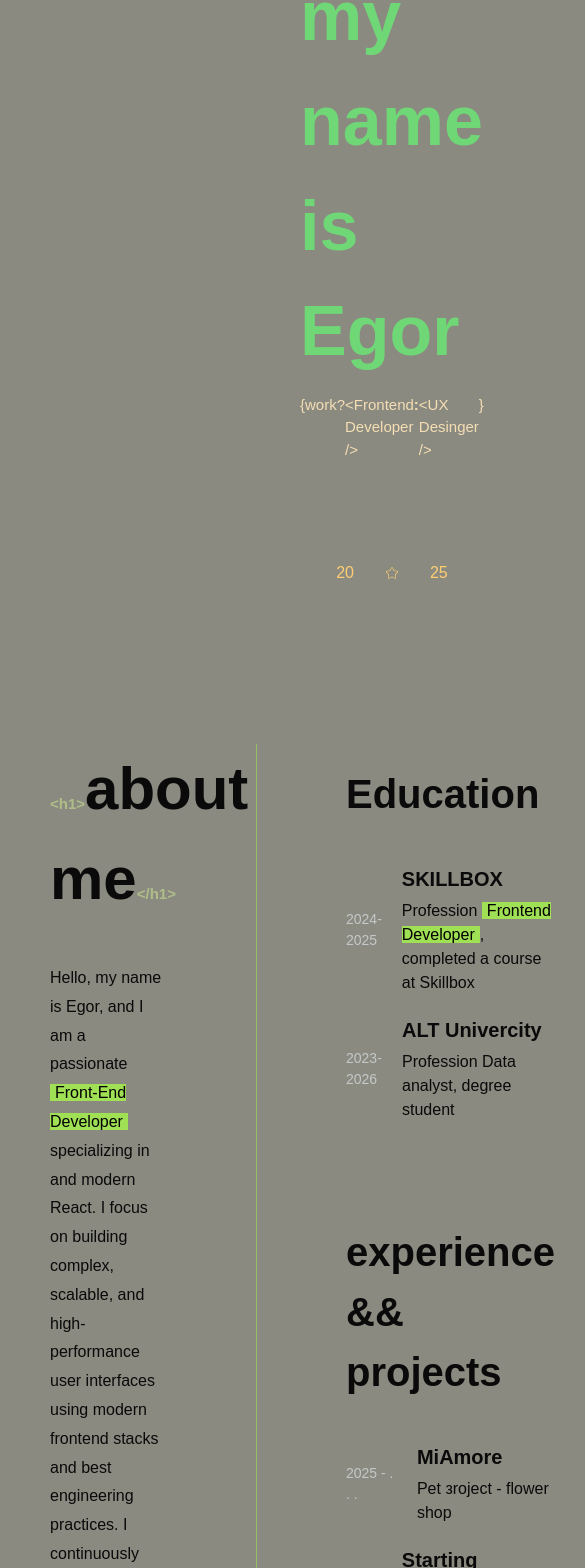
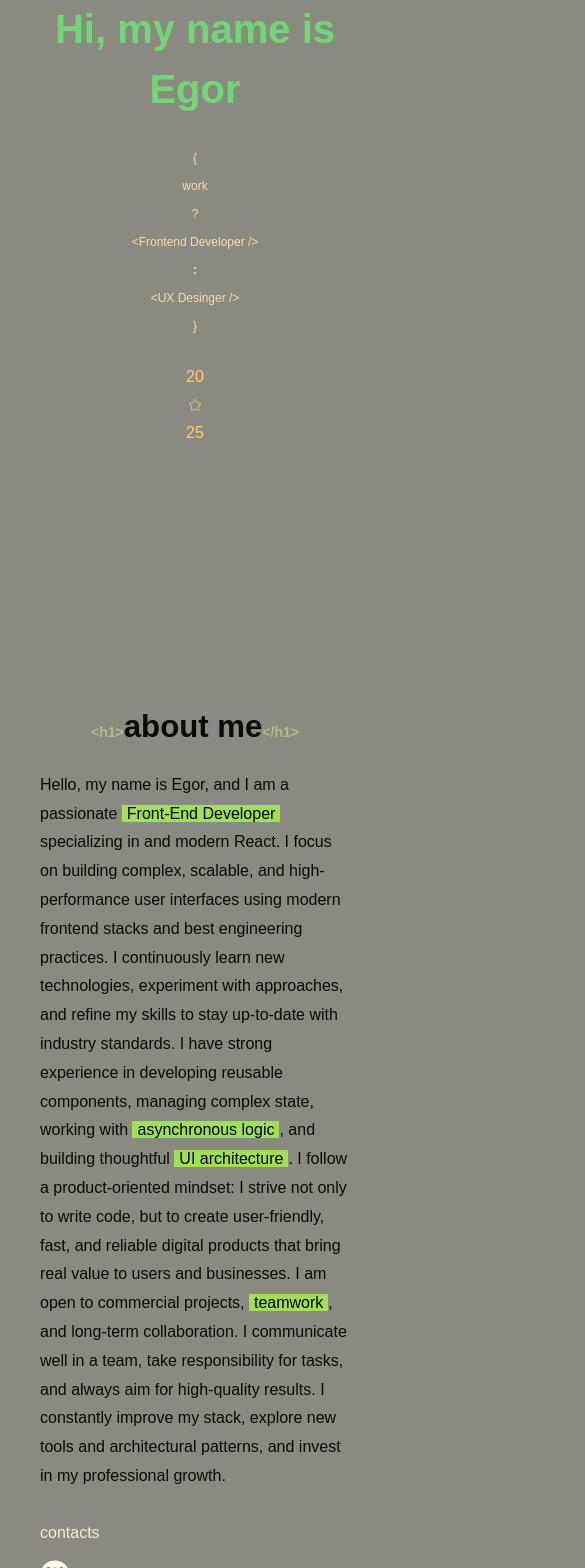
Before and after one commit to eg1oria/portfolio, a Next.js app: page / in a window 390 px wide. Shown: the part 200-1768 px from the top of the page, 585 px wide, since content can reach past the window. Built offline with nearby package versions, Linux system fonts and the light colour scheme.

Commit message:
кроссбраузерность

```diff
--- a/src/components/AboutMe/AboutMe.module.css
+++ b/src/components/AboutMe/AboutMe.module.css
@@ -2,24 +2,32 @@
   display: flex;
   flex-direction: column;
   width: 100%;
-  height: 100vh;
+  min-height: 100vh;
   position: relative;
+  padding: 20px;
+  box-sizing: border-box;
 }
 
 .title {
   font-weight: bold;
-  font-size: 60px;
-  margin: 0 0 40px 0;
+  font-size: clamp(30px, 6vw, 60px);
+  margin: 0 0 30px 0;
+  text-align: center;
 }
 
 .container {
-  padding: 100px 50px;
+  width: 100%;
+  padding: 50px 20px;
+  margin: 0 auto;
+  box-sizing: border-box;
 }
 
 .text {
   line-height: 1.8;
+  font-size: 16px;
 }
 
+/* Колонки */
 .cols {
   display: flex;
   gap: 180px;
@@ -28,31 +36,33 @@
 .leftCol {
   display: flex;
   flex-direction: column;
-  width: 40%;
+  width: 100%;
   position: relative;
 }
 
 .rightCol {
-  position: relative;
   display: flex;
   flex-direction: column;
-  gap: 80px;
+  gap: 40px;
+  width: 100%;
+  position: relative;
 }
 
 .rightCol::after {
-  height: 100%;
   content: '';
-  width: 1px;
-  background-color: #a8fd4773;
   position: absolute;
   top: 0;
   left: -90px;
+  width: 1px;
+  height: 100%;
+  background-color: #a8fd4773;
 }
 
+/* Заголовки */
 .rightTitle {
-  font-size: 40px;
+  font-size: clamp(24px, 5vw, 40px);
   font-weight: bold;
-  padding: 20px 0;
+  padding: 15px 0;
 }
 
 .green {
@@ -61,6 +71,7 @@
   padding: 0 5px;
 }
 
+/* Образование/опыт */
 .eds {
   display: flex;
   flex-direction: column;
@@ -68,13 +79,13 @@
 
 .ed {
   display: flex;
-  gap: 20px;
+  gap: 15px;
   align-items: center;
-  margin: 20px 0 0 0;
+  margin: 15px 0 0 0;
 }
 
 .edDate {
-  font-size: 14px;
+  font-size: 12px;
   color: rgba(240, 248, 255, 0.568);
 }
 
@@ -85,31 +96,95 @@
 }
 
 .edTitle {
-  font-size: 20px;
+  font-size: 18px;
   font-weight: bold;
 }
 
 .tag {
-  font-size: 15px;
+  font-size: 14px;
   color: #b9cc8ccb;
   text-align: center;
 }
 
+/* Контакты */
 .contacts {
   display: flex;
   flex-direction: column;
-  gap: 20px;
-  margin: auto 0 0 0;
+  gap: 15px;
+  margin-top: 30px;
 }
 
 .contactLinks {
   display: flex;
-  gap: 30px;
-  margin: auto 0 0 0;
+  flex-wrap: wrap;
+  gap: 15px;
   color: #feffe5;
 }
 
 .contactsTitle {
-  font-size: 20px;
+  font-size: 18px;
   color: antiquewhite;
 }
+
+/* МЕДИА-ЗАПРОСЫ */
+
+/* Планшеты */
+@media (max-width: 1024px) {
+  .container {
+    padding: 40px 20px;
+  }
+
+  .cols {
+    gap: 30px;
+  }
+
+  .rightCol::after {
+    left: -15px;
+  }
+}
+
+/* Смартфоны */
+@media (max-width: 768px) {
+  .cols {
+    flex-direction: column;
+    gap: 20px;
+  }
+
+  .rightCol::after {
+    display: none; /* убираем линию на маленьких экранах */
+  }
+
+  .title {
+    margin-bottom: 20px;
+  }
+
+  .ed {
+    flex-direction: column;
+    align-items: flex-start;
+    gap: 5px;
+  }
+
+  .contactLinks {
+    flex-direction: column;
+    gap: 10px;
+  }
+}
+
+/* Маленькие смартфоны */
+@media (max-width: 480px) {
+  .title {
+    font-size: clamp(20px, 8vw, 40px);
+  }
+
+  .edTitle {
+    font-size: 16px;
+  }
+
+  .edDate {
+    font-size: 11px;
+  }
+
+  .contactsTitle {
+    font-size: 16px;
+  }
+}
--- a/src/components/HomePage/homePage.module.css
+++ b/src/components/HomePage/homePage.module.css
@@ -4,30 +4,37 @@
   flex-direction: column;
   align-items: center;
   justify-content: center;
-  height: 100vh;
+  min-height: 100vh;
+  padding: 20px;
+  box-sizing: border-box;
+  text-align: center;
 }
 
 .title {
   color: rgba(107, 230, 117, 0.836);
-  font-size: 70px;
+  font-size: clamp(30px, 8vw, 70px);
   font-weight: bold;
+  margin-bottom: 20px;
 }
 
 .authorSkill {
   display: flex;
-  width: 100%;
-  justify-content: space-between;
-  margin: 10px 0 100px 0;
+  flex-wrap: wrap;
+  gap: 15px;
+  margin: 10px 0 50px 0;
   color: wheat;
-  font-size: 15px;
+  font-size: 14px;
 }
 
 .container {
-  padding: 0 300px;
-  margin: 0 auto;
+  width: 100%;
+  max-width: 1200px;
+  padding: 0 20px;
   display: flex;
   flex-direction: column;
   align-items: center;
+  margin: 0 auto;
+  box-sizing: border-box;
 }
 
 .bold {
@@ -36,7 +43,63 @@
 
 .year {
   display: flex;
+  flex-wrap: wrap;
   align-items: center;
-  gap: 30px;
+  gap: 15px;
   color: rgb(255, 206, 114);
 }
+
+/* МЕДИА-ЗАПРОСЫ */
+
+/* Планшеты */
+@media (max-width: 1024px) {
+  .container {
+    padding: 0 40px;
+  }
+
+  .authorSkill {
+    justify-content: space-around;
+    font-size: 13px;
+  }
+
+  .year {
+    gap: 10px;
+  }
+}
+
+/* Смартфоны */
+@media (max-width: 768px) {
+  .title {
+    font-size: clamp(24px, 10vw, 50px);
+  }
+
+  .container {
+    padding: 0 20px;
+  }
+
+  .authorSkill {
+    flex-direction: column;
+    gap: 10px;
+    margin-bottom: 30px;
+  }
+
+  .year {
+    flex-direction: column;
+    gap: 8px;
+  }
+}
+
+/* Маленькие смартфоны */
+@media (max-width: 480px) {
+  .title {
+    font-size: clamp(20px, 12vw, 40px);
+  }
+
+  .authorSkill {
+    font-size: 12px;
+  }
+
+  .container {
+    padding: 0 10px;
+  }
+}
```
